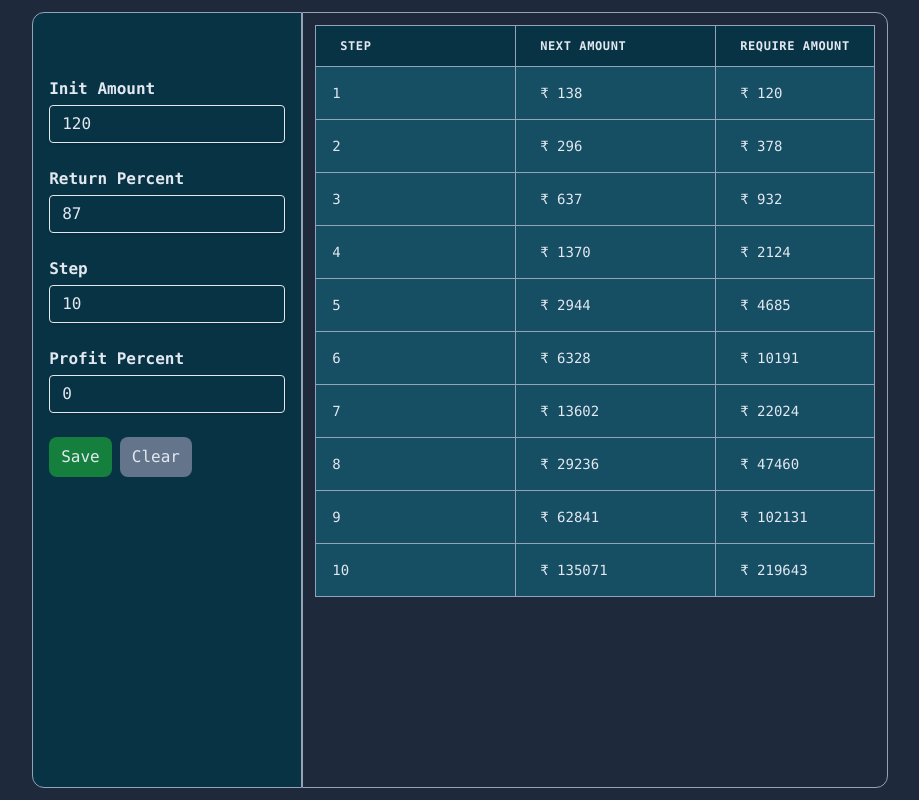
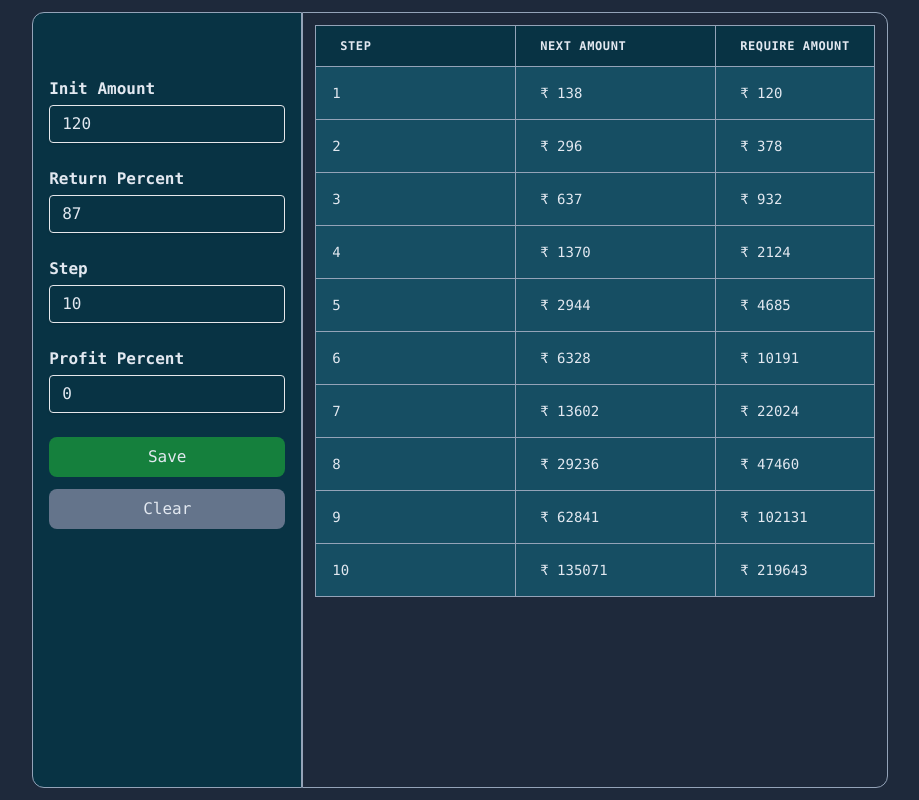
Before and after one commit to manohar-geekologix/mng_mny, a Next.js app: page / in a window 1280 px wide. Shown: the whole page, without its empty margins (180-1099 px from the left). Built offline with nearby package versions, Linux system fonts and the light colour scheme.

Commit message:
btn changes

```diff
--- a/src/app/MnyMng.jsx
+++ b/src/app/MnyMng.jsx
@@ -114,14 +114,12 @@ const MnyMng = () => {
                             onChange={(e) => handleChange(e)}
                         />
                     </div>
-                    <div className="flex items-center gap-2">
-                        <button className=" bg-green-700 py-2 px-3 rounded-lg font-medium" onClick={handleSubmit}>
-                            Save
-                        </button>
-                        <button className="bg-slate-500 py-2 px-3 rounded-lg font-medium" onClick={handleClear}>
-                            Clear
-                        </button>
-                    </div>
+                    <button className="w-100 block bg-green-700 py-2 px-3 rounded-lg font-medium" onClick={handleSubmit}>
+                        Save
+                    </button>
+                    <button className="w-100 block bg-slate-500 py-2 px-3 rounded-lg font-medium" onClick={handleClear}>
+                        Clear
+                    </button>
                 </div>
             </div>
             {
```
